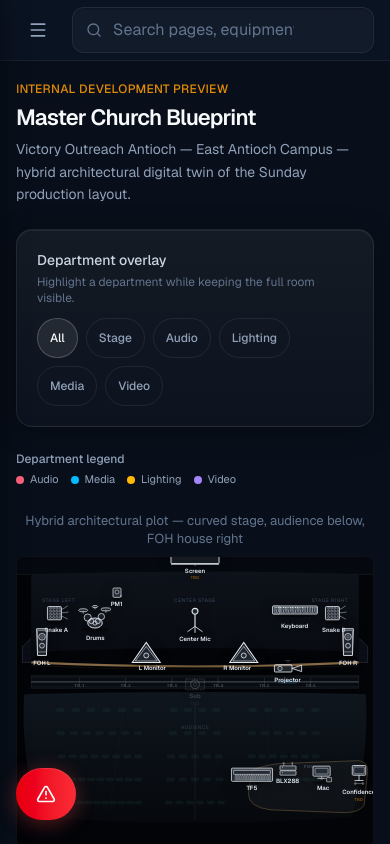
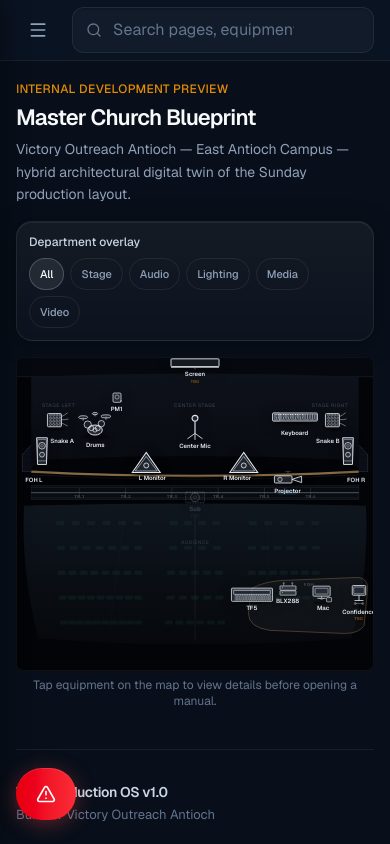
Before and after one commit to jjh48sjfn7-dot/voa-production-os, a Next.js app: page /blueprint in a window 390 px wide. Shown: the top 844 px of the page. Built offline with nearby package versions, Linux system fonts and the light colour scheme.

Commit message:
Finalize Master Church Blueprint desktop and mobile

```diff
--- a/components/blueprint/BlueprintMap.tsx
+++ b/components/blueprint/BlueprintMap.tsx
@@ -31,7 +31,7 @@
 
   return (
     <div
-      className="relative mx-auto w-full max-w-[72rem] overflow-hidden rounded-lg border border-white/[0.05] bg-[#020408] aspect-[16/13] max-h-[min(94vh,920px)] sm:aspect-[16/11] sm:max-h-[min(88vh,820px)] sm:rounded-xl"
+      className="relative mx-auto w-full max-w-[72rem] overflow-hidden rounded-lg border border-white/[0.05] bg-[#020408] aspect-[16/14] max-h-[min(96vh,980px)] sm:aspect-[16/11] sm:max-h-[min(88vh,820px)] sm:rounded-xl"
     >
       <p className="sr-only">
         Hybrid architectural theater map for {blueprint.venue.name}. Curved stage
--- a/components/blueprint/BlueprintMapItem.tsx
+++ b/components/blueprint/BlueprintMapItem.tsx
@@ -70,6 +70,14 @@
   "display-monitor": "h-6 w-6 sm:h-11 sm:w-11",
 };
 
+/** Mobile-only label nudges — equipment coordinates unchanged */
+const mobileLabelOffsetClasses: Partial<Record<string, string>> = {
+  "stage-snake-a": "translate-x-1.5 translate-y-1 sm:translate-x-0 sm:translate-y-0",
+  "foh-speaker-left": "-translate-x-2 translate-y-2 sm:translate-x-0 sm:translate-y-0",
+  "stage-snake-b": "-translate-x-1.5 translate-y-1 sm:translate-x-0 sm:translate-y-0",
+  "foh-speaker-right": "translate-x-2 translate-y-2 sm:translate-x-0 sm:translate-y-0",
+};
+
 function getGraphicClass(graphic: BlueprintGraphicId, itemId: string): string {
   if (itemId === "projector") {
     return graphicSizeClasses.projector ?? "h-4 w-10 sm:h-7 sm:w-[4.5rem]";
@@ -122,6 +130,8 @@
           : 12;
 
   const deptTag = departmentTagColors[department] ?? "text-slate-500/60";
+  const mobileLabelOffset =
+    mobileLabelOffsetClasses[item.id] ?? "sm:translate-x-0 sm:translate-y-0";
 
   return (
     <button
@@ -156,7 +166,7 @@
       {!isReference && (
         <div
           style={{ transform: `rotate(${-rotate}deg)` }}
-          className="mt-px flex flex-col items-center gap-0 sm:mt-0.5"
+          className={`mt-px flex flex-col items-center gap-0 sm:mt-0.5 ${mobileLabelOffset}`}
         >
           <span
             className={`text-center text-[6px] font-semibold leading-tight text-slate-200 sm:text-[8px] ${
--- a/components/blueprint/BlueprintOverlay.tsx
+++ b/components/blueprint/BlueprintOverlay.tsx
@@ -20,14 +20,14 @@
   onOverlayChange,
 }: BlueprintOverlayProps) {
   return (
-    <div className={`${audioStyles.card} ${audioStyles.cardPad} space-y-3`}>
+    <div className={`${audioStyles.card} space-y-2 p-3 sm:space-y-3 sm:p-6`}>
       <div>
-        <p className="text-sm font-medium text-slate-300">Department overlay</p>
-        <p className="mt-1 text-xs text-slate-500">
+        <p className="text-xs font-medium text-slate-300 sm:text-sm">Department overlay</p>
+        <p className="mt-1 hidden text-xs text-slate-500 sm:block">
           Highlight a department while keeping the full room visible.
         </p>
       </div>
-      <div className="flex flex-wrap gap-2">
+      <div className="flex flex-wrap gap-1.5 sm:gap-2">
         {blueprintPreviewOverlays.map((option) => {
           const active = overlay === option;
           return (
@@ -35,7 +35,7 @@
               key={option}
               type="button"
               onClick={() => onOverlayChange(option)}
-              className={`min-h-[40px] rounded-full border px-3 py-2 text-xs font-medium transition-colors sm:text-sm ${
+              className={`min-h-[32px] rounded-full border px-2.5 py-1 text-[11px] font-medium leading-none transition-colors sm:min-h-[40px] sm:px-3 sm:py-2 sm:text-sm ${
                 active
                   ? "border-white/[0.2] bg-white/[0.08] text-slate-50"
                   : "border-white/[0.08] bg-transparent text-slate-400 hover:border-white/[0.12] hover:text-slate-300"
--- a/components/blueprint/BlueprintPreviewContent.tsx
+++ b/components/blueprint/BlueprintPreviewContent.tsx
@@ -30,7 +30,7 @@
     : undefined;
 
   return (
-    <div className="space-y-6 sm:space-y-8">
+    <div className="space-y-4 sm:space-y-8">
       <div className="space-y-2">
         <p className="text-xs font-medium uppercase tracking-wide text-amber-500/90">
           Internal development preview
@@ -46,8 +46,8 @@
 
       <BlueprintOverlay overlay={overlay} onOverlayChange={setOverlay} />
 
-      <div className="space-y-1 sm:space-y-2">
-        <p className="text-xs font-medium text-slate-400 sm:text-sm">Department legend</p>
+      <div className="hidden space-y-1 sm:block sm:space-y-2">
+        <p className="text-sm font-medium text-slate-400">Department legend</p>
         <BlueprintLegend departments={getLegendDepartments(overlay)} />
       </div>
 
--- a/components/blueprint/ChurchBlueprint.tsx
+++ b/components/blueprint/ChurchBlueprint.tsx
@@ -18,8 +18,8 @@
   onSelectItem = () => {},
 }: ChurchBlueprintProps) {
   return (
-      <div className="space-y-2 sm:space-y-3">
-        <p className={`text-center ${audioStyles.caption} text-slate-500`}>
+      <div className="space-y-1.5 sm:space-y-3">
+        <p className={`hidden text-center sm:block ${audioStyles.caption} text-slate-500`}>
           {blueprint.mapLayout.orientationLabel}
         </p>
 
```
